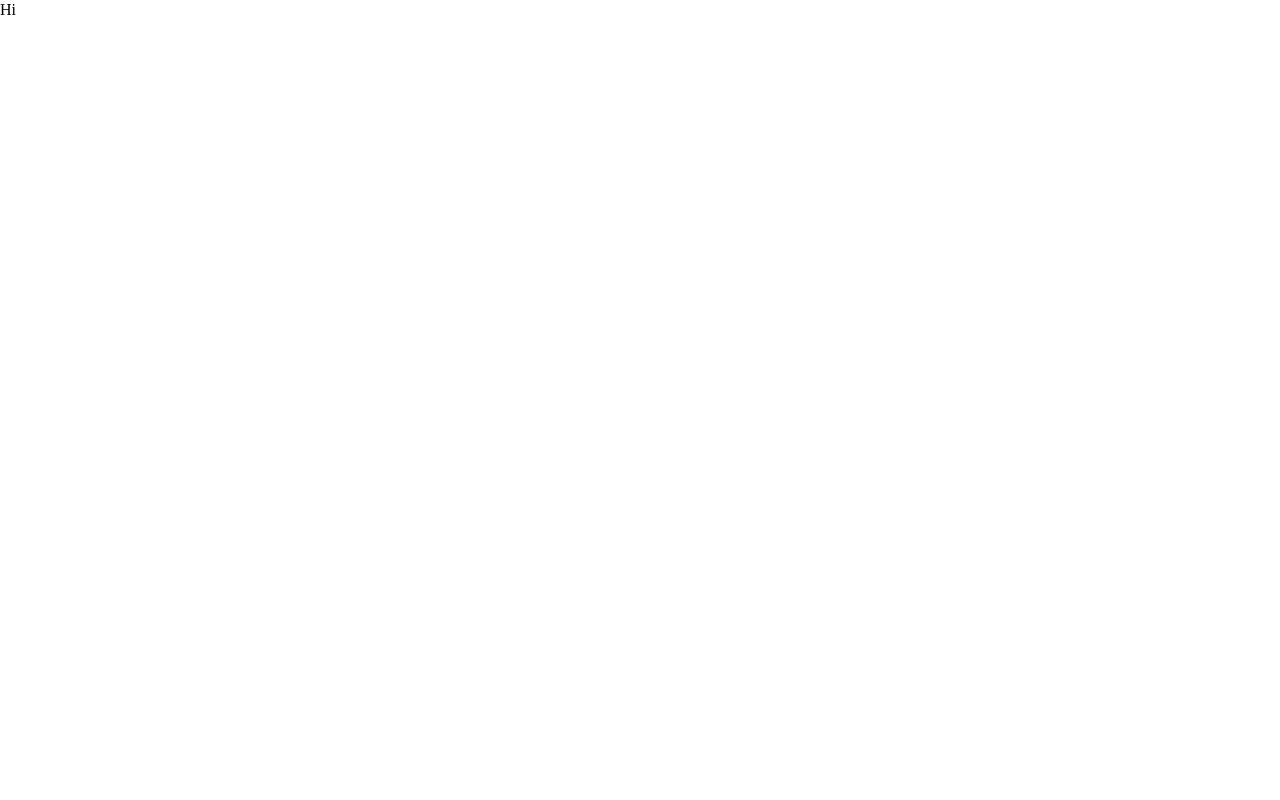
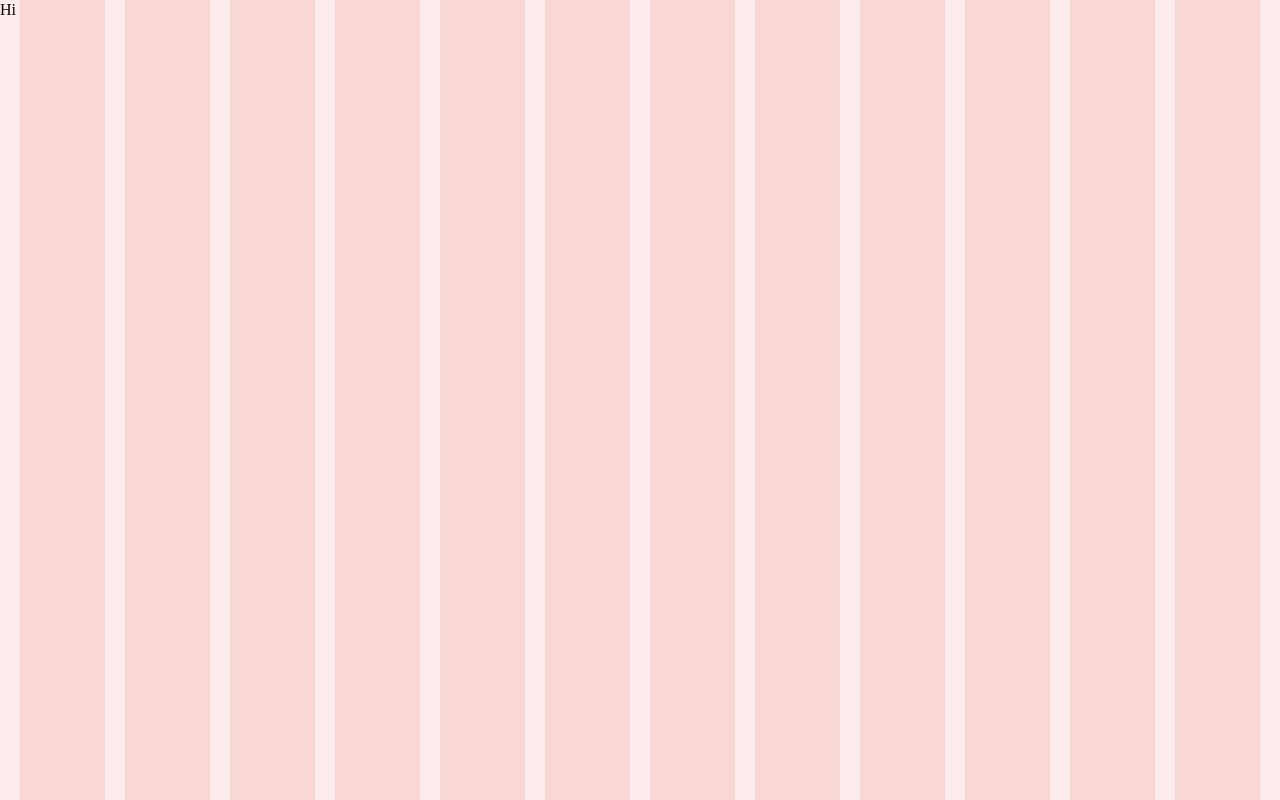
Before and after one commit to rajeevrajchal/rajeev-me, a SvelteKit app: page / in a window 1280 px wide. Shown: the top 800 px of the page. Built offline with nearby package versions, Linux system fonts and the light colour scheme.

Commit message:
added debug column

```diff
--- /dev/null
+++ b/src/lib/shared/components/debug/layout.svelte
@@ -0,0 +1,74 @@
+<script lang="ts">
+	import { untrack } from 'svelte';
+
+	let {
+		layouts
+	}: {
+		layouts: {
+			breakpoint: number;
+			settings: {
+				length: number;
+				gap?: number;
+				sidePadding?: number;
+				maxWidth?: number;
+			};
+		}[];
+	} = $props();
+
+	let currentLayout = $state(layouts[0].settings);
+	let currentStyle = $derived(`
+		gap: ${currentLayout.gap ?? 0}px;
+		max-width: ${currentLayout.maxWidth ?? 'auto'}px;
+		padding-left: ${currentLayout.sidePadding ?? 0}px;
+		padding-right: ${currentLayout.sidePadding ?? 0}px;
+	`);
+
+	const findMatchingLayout = () => {
+		const reversedLayouts = [...layouts].reverse();
+		const layout = reversedLayouts.find((layout) => layout.breakpoint <= window.innerWidth);
+		if (layout) currentLayout = layout.settings;
+	};
+
+	$effect(() => {
+		window.addEventListener('resize', findMatchingLayout);
+		untrack(() => findMatchingLayout());
+		return () => {
+			window.removeEventListener('resize', findMatchingLayout);
+		};
+	});
+</script>
+
+<div class="outer-container">
+	<div class="container" style={currentStyle}>
+		{#each currentLayout}
+			<div class="collumn"></div>
+		{/each}
+	</div>
+</div>
+
+<style>
+	.outer-container {
+		position: absolute;
+		display: flex;
+		top: 0;
+		left: 0;
+		height: 10000px;
+		width: 100%;
+		z-index: 100;
+		pointer-events: none;
+		opacity: 0.5;
+	}
+	.container {
+		display: grid;
+		grid-auto-flow: column;
+
+		height: 100%;
+		width: 100%;
+		margin: 0 auto;
+		background-color: rgba(222, 0, 0, 0.15);
+	}
+	.collumn {
+		background-color: rgba(222, 0, 0, 0.2);
+		height: 100%;
+	}
+</style>
--- /dev/null
+++ b/src/lib/shared/index.ts
@@ -0,0 +1 @@
+export { default as Layout } from './components/debug/layout.svelte';
--- a/src/routes/+layout.svelte
+++ b/src/routes/+layout.svelte
@@ -2,12 +2,53 @@
 	import '@styles/css/reset.css';
 	import '@styles/css/global.css';
 	import type { Snippet } from 'svelte';
+	import { Layout } from '@shared';
+	import { Variables } from '@styles/variables';
 
 	let {
 		children
 	}: {
 		children: Snippet;
 	} = $props();
+	let showGrid: boolean = $state(true);
+
+	const layouts = [
+		{
+			breakpoint: 0,
+			settings: {
+				length: Variables.layout['mobile-columns'],
+				gap: Variables.layout['mobile-gap'],
+				sidePadding: Variables.layout['mobile-padding']
+			}
+		},
+		{
+			breakpoint: 760,
+			settings: {
+				length: Variables.layout['tablet-columns'],
+				gap: Variables.layout['tablet-gap'],
+				sidePadding: Variables.layout['tablet-padding']
+			}
+		},
+		{
+			breakpoint: 1080,
+			settings: {
+				length: Variables.layout['desktop-columns'],
+				gap: Variables.layout['desktop-gap'],
+				sidePadding: Variables.layout['desktop-padding']
+			}
+		}
+	];
 </script>
 
-{@render children()}
+<main>
+	{#if showGrid}
+		<Layout {layouts} />
+	{/if}
+	{@render children()}
+</main>
+
+<style>
+	main {
+		position: relative;
+	}
+</style>
--- a/src/styles/css/global.css
+++ b/src/styles/css/global.css
@@ -3,3 +3,11 @@
 *::before {
 	font-family: env(--font-root);
 }
+
+:root {
+	font-family: env(--font-root);
+	line-height: 1.5;
+
+	background: env(--color-background);
+	color: env(--color-white);
+}
--- a/src/styles/variables.ts
+++ b/src/styles/variables.ts
@@ -2,6 +2,7 @@ import { Palette } from './palette';
 
 export const Variables = {
 	color: {
+		background: Palette.black,
 		foreground: Palette.black,
 
 		white: Palette.white,
```
